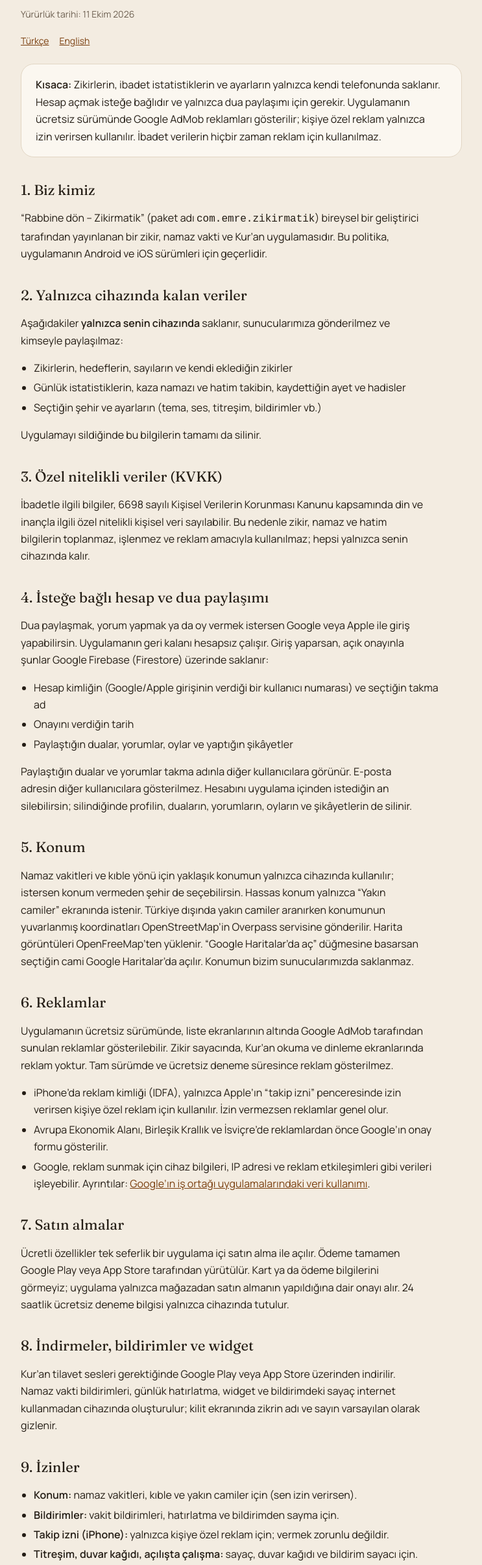
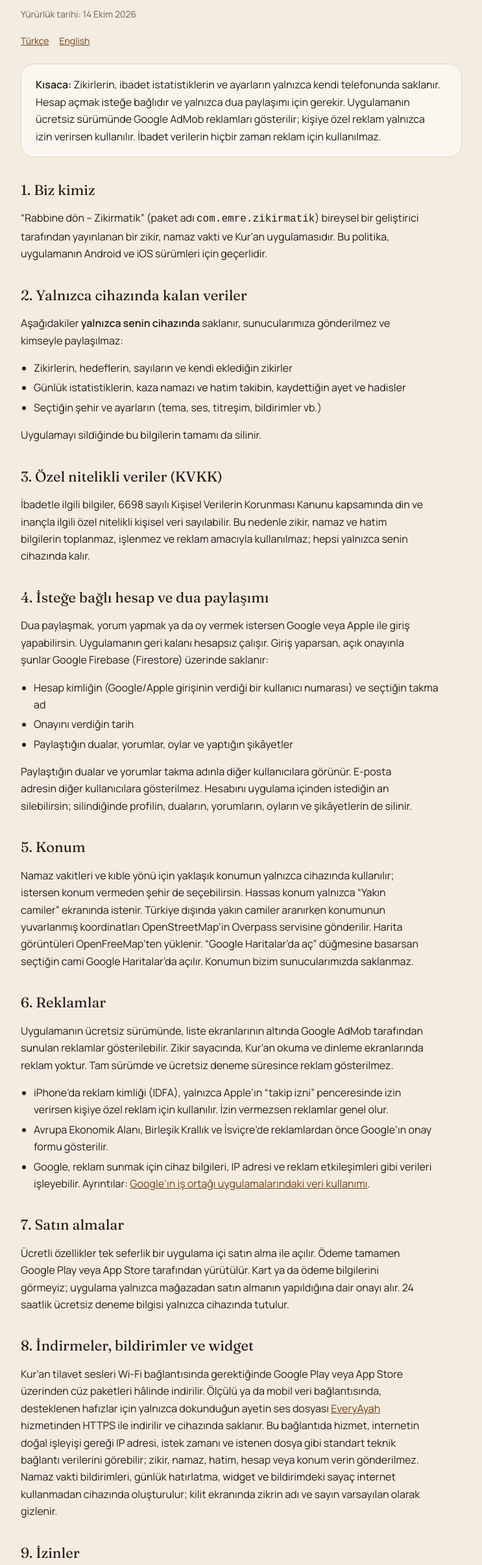
Before and after one commit to mrbrdkc28-bit/rabbinedon, a plain HTML site: page gizlilik/index.html in a window 1280 px wide. Shown: the part 130-2538 px from the top of the page at 65% size, without its empty margins (268-1011 px from the left). Drawn offline with Linux system fonts and the light colour scheme.

Commit message:
Update privacy policy for verse audio downloads

```diff
--- a/gizlilik/index.html
+++ b/gizlilik/index.html
@@ -38,7 +38,7 @@ hr { border: 0; border-top: 1px solid var(--line); margin: 64px 0 24px; }
 <main>
   <div class="eyebrow">Rabbine dön · Zikirmatik</div>
   <h1>Gizlilik Politikası</h1>
-  <p class="meta">Yürürlük tarihi: 11 Ekim 2026</p>
+  <p class="meta">Yürürlük tarihi: 14 Ekim 2026</p>
   <nav><a href="#tr">Türkçe</a><a href="#en">English</a></nav>
 
   <section id="tr" lang="tr">
@@ -83,7 +83,7 @@ hr { border: 0; border-top: 1px solid var(--line); margin: 64px 0 24px; }
     <p>Ücretli özellikler tek seferlik bir uygulama içi satın alma ile açılır. Ödeme tamamen Google Play veya App Store tarafından yürütülür. Kart ya da ödeme bilgilerini görmeyiz; uygulama yalnızca mağazadan satın almanın yapıldığına dair onayı alır. 24 saatlik ücretsiz deneme bilgisi yalnızca cihazında tutulur.</p>
 
     <h2>8. İndirmeler, bildirimler ve widget</h2>
-    <p>Kur’an tilavet sesleri gerektiğinde Google Play veya App Store üzerinden indirilir. Namaz vakti bildirimleri, günlük hatırlatma, widget ve bildirimdeki sayaç internet kullanmadan cihazında oluşturulur; kilit ekranında zikrin adı ve sayın varsayılan olarak gizlenir.</p>
+    <p>Kur’an tilavet sesleri Wi-Fi bağlantısında gerektiğinde Google Play veya App Store üzerinden cüz paketleri hâlinde indirilir. Ölçülü ya da mobil veri bağlantısında, desteklenen hafızlar için yalnızca dokunduğun ayetin ses dosyası <a href="https://everyayah.com/">EveryAyah</a> hizmetinden HTTPS ile indirilir ve cihazında saklanır. Bu bağlantıda hizmet, internetin doğal işleyişi gereği IP adresi, istek zamanı ve istenen dosya gibi standart teknik bağlantı verilerini görebilir; zikir, namaz, hatim, hesap veya konum verin gönderilmez. Namaz vakti bildirimleri, günlük hatırlatma, widget ve bildirimdeki sayaç internet kullanmadan cihazında oluşturulur; kilit ekranında zikrin adı ve sayın varsayılan olarak gizlenir.</p>
 
     <h2>9. İzinler</h2>
     <ul>
@@ -109,7 +109,7 @@ hr { border: 0; border-top: 1px solid var(--line); margin: 64px 0 24px; }
   <section id="en" lang="en">
     <div class="eyebrow">English</div>
     <h1>Privacy Policy</h1>
-    <p class="meta">Effective date: 11 October 2026</p>
+    <p class="meta">Effective date: 14 October 2026</p>
     <div class="summary"><p><b>In short:</b> Your dhikr, worship statistics and settings stay on your own phone. An account is optional and only needed to share duas. The free version shows Google AdMob ads; personalised ads are used only if you allow them. Your worship data is never used for advertising.</p></div>
 
     <h2>1. Who we are</h2>
@@ -139,7 +139,7 @@ hr { border: 0; border-top: 1px solid var(--line); margin: 64px 0 24px; }
     <p>Paid features are unlocked by a one-time in-app purchase handled entirely by Google Play or the App Store. We never see your card or payment details; the app only receives the store’s confirmation. The 24-hour free trial is recorded only on your device.</p>
 
     <h2>8. Downloads, notifications and widget</h2>
-    <p>Quran recitation audio is downloaded from Google Play or the App Store when needed. Prayer time notifications, the daily reminder, the widget and the notification counter are created on your device without the internet; on the lock screen the dhikr name and count are hidden by default.</p>
+    <p>On Wi-Fi, Quran recitation audio is downloaded in juz packages from Google Play or the App Store when needed. On a metered or mobile-data connection, supported reciters download only the verse you tap from <a href="https://everyayah.com/">EveryAyah</a over HTTPS and store it on your device. As part of a standard internet request, that service may receive technical connection data such as your IP address, request time and requested file; no dhikr, prayer, khatm, account or location data is sent. Prayer time notifications, the daily reminder, the widget and the notification counter are created on your device without the internet; on the lock screen the dhikr name and count are hidden by default.</p>
 
     <h2>9. Permissions</h2>
     <ul>
```
